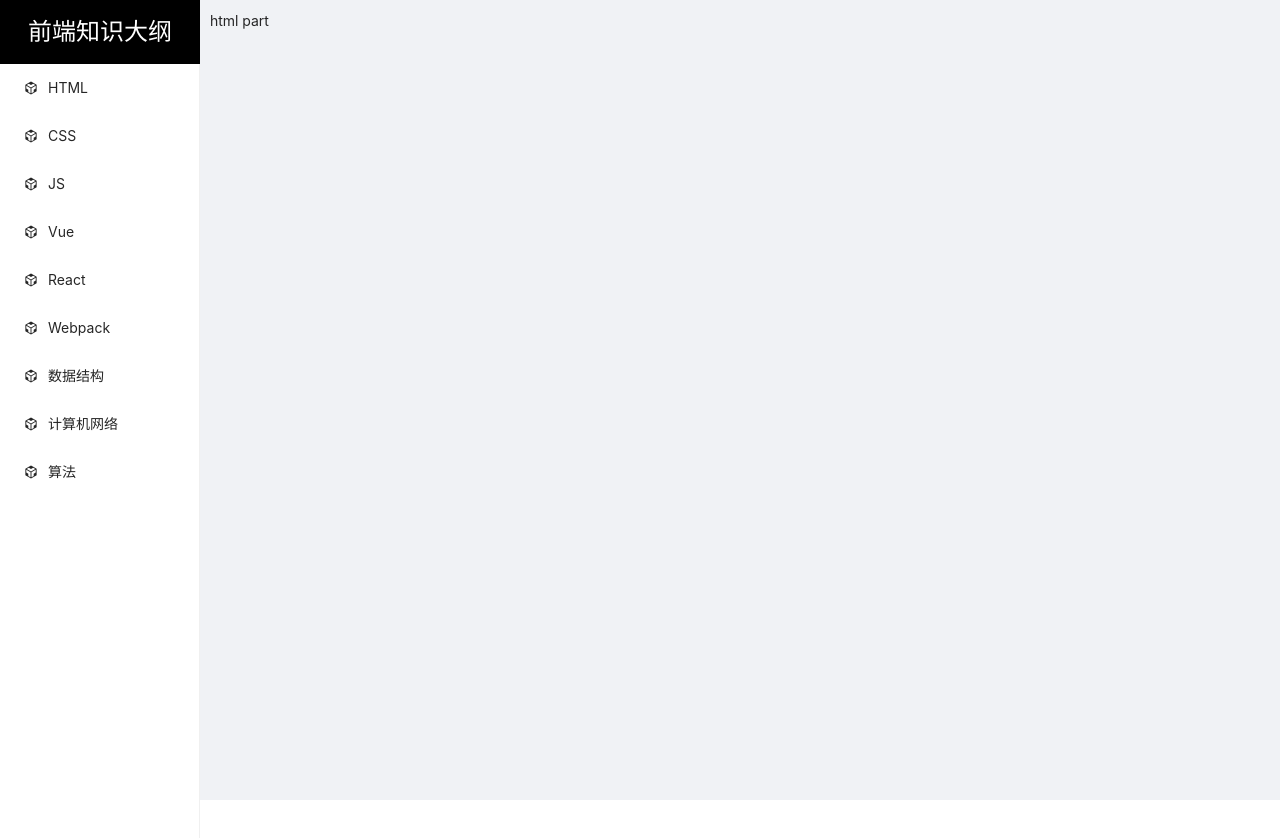
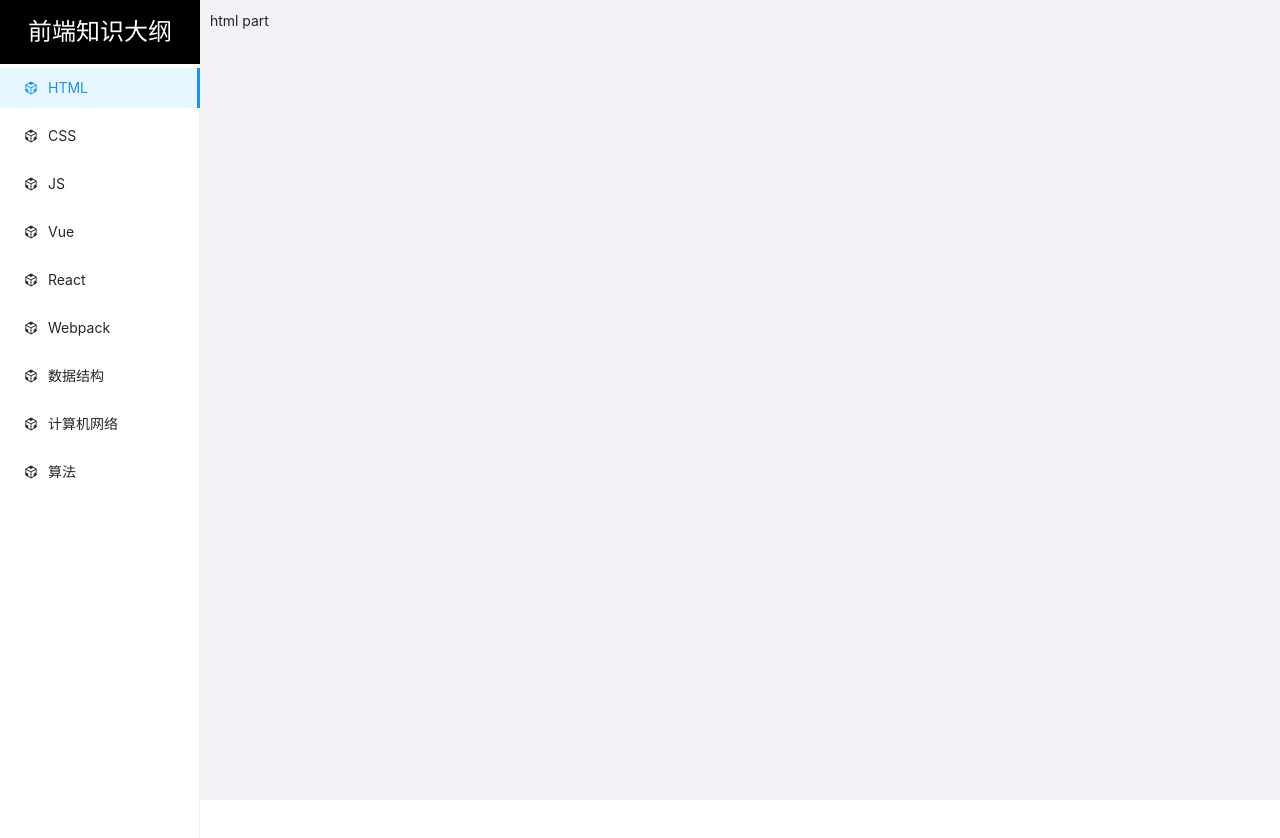
Before and after one commit to cuiwu-hub/react-demo-vite, a React (Vite) app: page /html in a window 1280 px wide. Shown: the top 838 px of the page. Built offline with nearby package versions, Linux system fonts and the light colour scheme.

Commit message:
问题修改

```diff
--- a/src/layout/Index.jsx
+++ b/src/layout/Index.jsx
@@ -35,7 +35,11 @@ const App = (props) => {
       {/* collapsedk控制菜单栏的展示和收起 */}
       <Sider theme='light' collapsed={collapsed} onCollapse={(value) => setCollapsed(value)}>
         <h3 className='sider-title'>前端知识大纲</h3>
-        <Menu defaultSelectedKeys={['1']} mode="inline" items={items} onClick={(item) => navigate(item.key)}/>
+        <Menu
+          defaultSelectedKeys={items[0].key}
+          mode="inline"
+          items={items}
+          onClick={(item) => navigate(item.key)}/>
       </Sider>
       <Layout className="site-layout">
         <Content style={{margin: '10px'}}>
```
